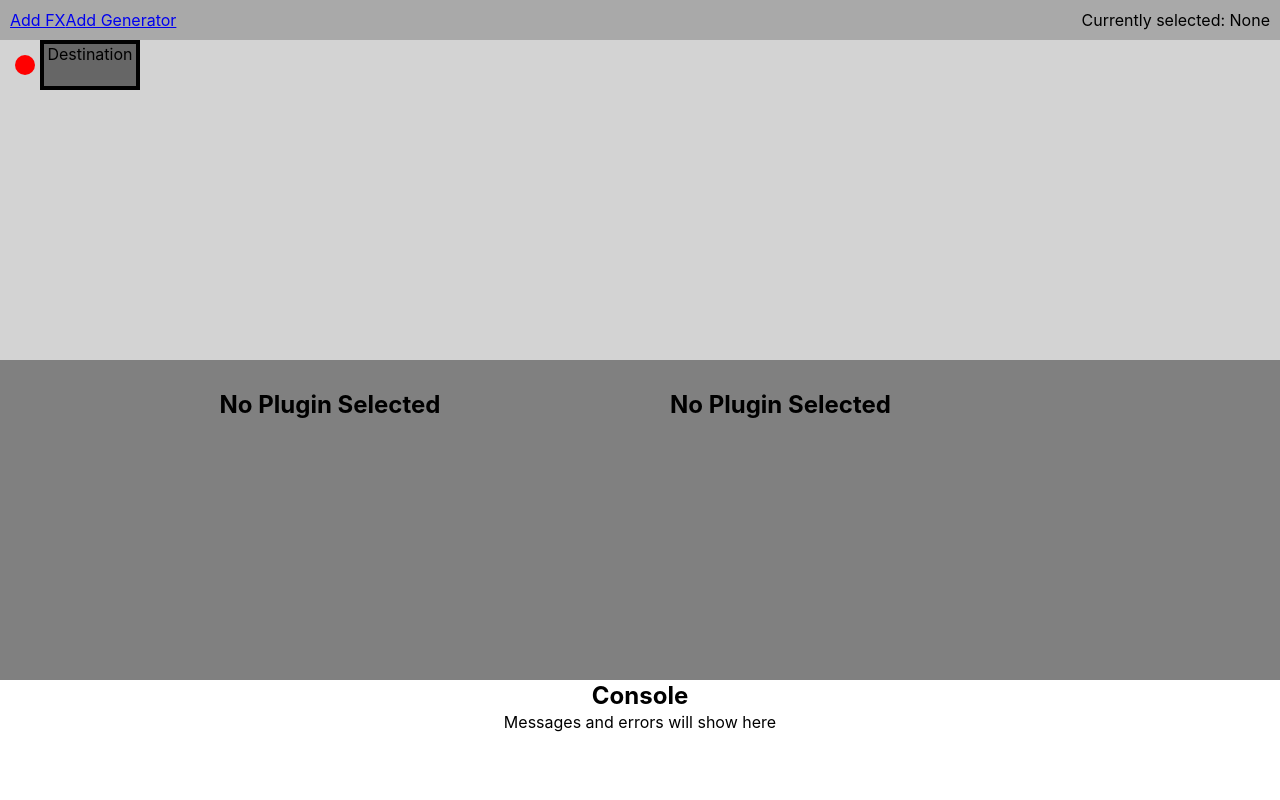
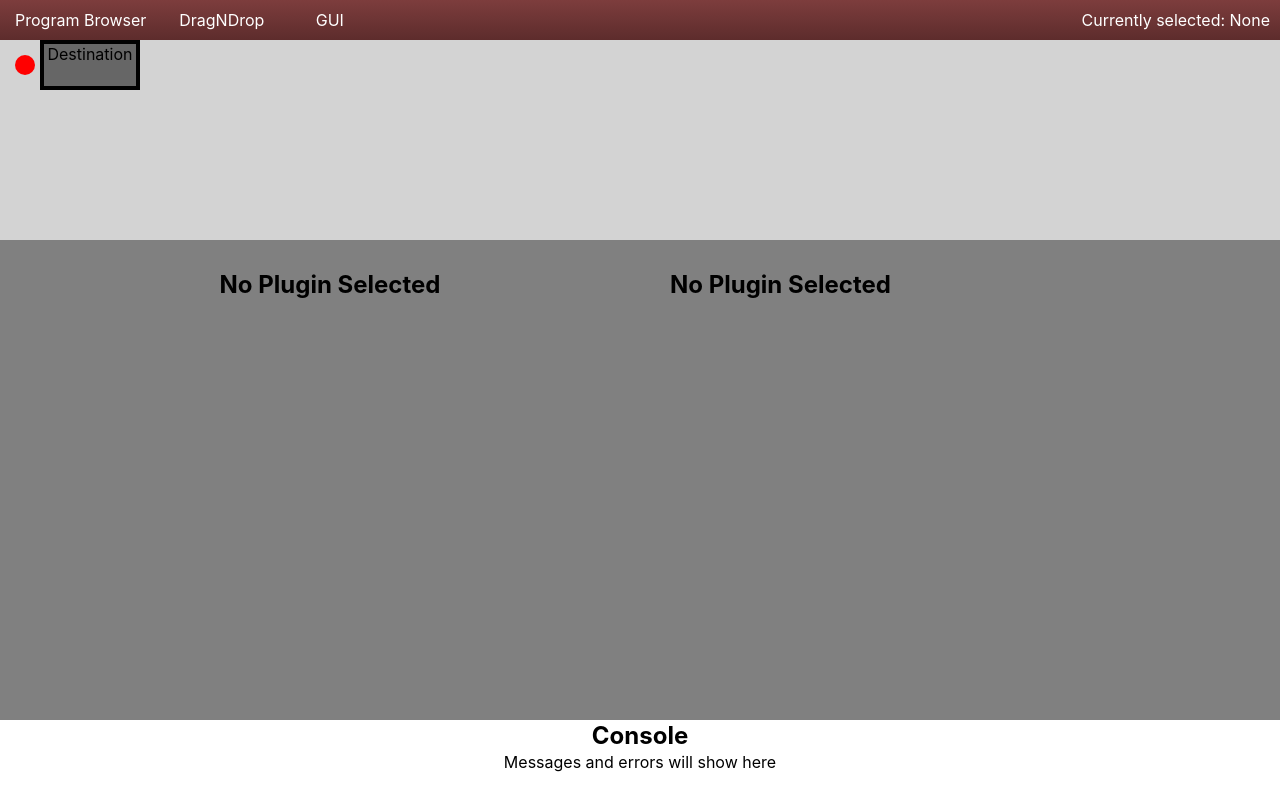
Before and after one commit to smwllyms/program-browser-v2, a React (Create React App) app: page / in a window 1280 px wide. Built offline with nearby package versions, Linux system fonts and the light colour scheme.

Commit message:
Updated GUI a lil
Includes adding labels
Working on deleting Guis

```diff
--- a/src/App.js
+++ b/src/App.js
@@ -95,14 +95,14 @@ function App() {
 
           if (!userCode.error)
           {
-            gNode.port.postMessage({
+              gNode.port.postMessage({
               type: "updateCode",
               data: {
                 codeData: JSON.stringify(userCode)
               }
             });
             gNode.port.onmessage = msg=>{
-              if (msg.type === "error")
+              if (msg.data.type === "error")
               {
                 setConsoleData("[" + g.id +  " ] Runtime error: " + userCode.data)
               }
@@ -120,14 +120,14 @@ function App() {
 
           if (!userCode.error)
           {
-            gNode.port.postMessage({
+              gNode.port.postMessage({
               type: "updateParameters",
               data: {
                 parameterData: JSON.stringify(g.parameters)
               }
             });
             gNode.port.onmessage = msg=>{
-              if (msg.type === "error")
+              if (msg.data.type === "error")
               {
                 setConsoleData("[" + g.id +  " ] Runtime error: " + userCode.data)
               }
@@ -201,7 +201,6 @@ function App() {
       }
       if (shouldBuild)
       {
-        console.log("should build")
         buildRoutesFuncRef.current();
       }
     }
@@ -253,8 +252,74 @@ function App() {
     setPluginList([...pluginList, newGeneratorPlugin()])
   }
 
+
+
   // For component convenience
   const selectedPlugin = pluginList.find(plugin=>plugin.id===selected);
+
+
+  // New GUI Parameter
+  function addGUIParameter(type)
+  {
+    console.log(selected)
+    if (selected !== "-1")
+    {
+
+      const plugin = selectedPlugin;
+      // console.log(selected)
+      // console.log(selectedPlugin)
+      let childParam = null;
+      let childGUI = null;
+
+      let pNum = plugin.gui.view.children.length;
+
+      switch (type)
+      {
+        case "label":
+          childGUI = {
+            id: v4().toString(),
+            type: "label",
+            position: {
+              x: 50, y: 50
+            },
+            width: 200,
+            text:"Change me!"
+          }
+          break;
+        default:
+          childParam = {
+            type: "decimal",
+            tag: "param"+pNum,
+            value: 0.75,
+            granularity: 0,
+            default: 0.75,
+            min: -1,
+            max: 1
+          }
+          childGUI = {
+            id: v4().toString(),
+            type: "slider",
+            tag: "param"+pNum,
+            position: {
+              x: 50, y: 50
+            },
+            width: 200,
+          }
+          break;
+      }
+
+      plugin.gui.view.children.push(childGUI);
+      if (childParam != null)
+        plugin.parameters.push(childParam);
+
+      updatePlugin(plugin, "gui")
+    }
+  }
+
+  function deleteGUIParameter() {
+    // selectedPlugin.gui.view.children = selectedPlugin.gui.view.children.filter(c => c.id !== lastModifiedGUIId);
+    updatePlugin(selectedPlugin, "gui")
+  }
 
   function updatedSelectedCode(code)
   {
@@ -269,7 +334,7 @@ function App() {
   function updatePlugin(plug, directive)
   {
     const plugin = pluginList.find(p=>p.id===plug.id);
-    console.log(directive)
+    // console.log(directive)
     if (directive !== "metadata")
     {
       const newDate = new Date();
@@ -289,6 +354,7 @@ function App() {
 
     setRoutes(_routes);
   }
+
   function removeRoute(source, destination)
   {
     const _routes = {...routes};
@@ -302,12 +368,19 @@ function App() {
     setRoutes(_routes);
   }
 
+  function sampleFXProgram() {
+    selectedPlugin.gui = defaultGUI();
+    updatedSelectedCode(sampleFXProgramCode())
+  }
+
   return (
     <div className="App">
       <Header
         addNewFXPlugin={addNewFXPlugin}
         addNewGeneratorPlugin={addNewGeneratorPlugin}
-        selectedPlugin={selectedPlugin}/>
+        addGUIParameter={addGUIParameter}
+        selectedPlugin={selectedPlugin}
+        deleteGUIParameter={deleteGUIParameter}/>
       <DragNDrop
         selected={selected}
         selectPlugin={select}
@@ -319,7 +392,8 @@ function App() {
       <Editor
         selectedPlugin={selectedPlugin}
         updatePlugin={updatePlugin}
-        updateCode={updatedSelectedCode}/>
+        updateCode={updatedSelectedCode}
+        sampleFXProgram={sampleFXProgram}/>
       <Console
         text={consoleData} />
     </div>
@@ -378,7 +452,7 @@ function newFXPlugin()
         max: 1
       }
     ],
-    gui: defaultGUI()
+    gui: emptyGUI()
   }
 }
 function newGeneratorPlugin()
@@ -414,6 +488,22 @@ function destination()
   }
 }
 
+function emptyGUI()
+{
+  return {
+    view: {
+      type: "view",
+      position: {
+        x: 0, y: 0
+      },
+      width: 400,
+      height: 200,
+      background: "#ffffff",
+      children: []
+    }
+  }
+}
+
 function defaultGUI()
 {
   return {
@@ -427,16 +517,58 @@ function defaultGUI()
       background: "#ffffff",
       children: [
         {
+          id: v4().toString(),
           type: "slider",
           tag: "lfo-rate",
           position: {
             x: 50, y: 50
           },
           width: 200,
+        },
+        {
+          id: v4().toString(),
+          type: "label",
+          position: {
+            x: 50, y: 70
+          },
+          width: 200,
+          text:"A label for lfo-rate"
         }
       ]
     }
   }
 }
 
+function sampleFXProgramCode()
+{
+    return `\
+int num = 1;\n\
+float half(float val)\n\
+{\n\
+    return val / 2.0;\n\
+}\n\
+// Main processing function\n\
+void processAudio(float **inputs, float **outputs)\n\
+{\n\
+    // Number of Inputs\n\
+    for (int i = 0; i < inputs.length; i++)\n\
+    {\n\
+        float[] input = inputs[i];\n\
+        float[] output = outputs[i];\n\
+        // Number of channels\n\
+        for (int j = 0; j < input.length; j++)\n\
+        {\n\
+            // Play with samples here!\n\
+            int len = input[j].length;\n\
+            for (int k = 0; k < len; k++)\n\
+            {\n\
+                output[j][k] = half(input[j][k]) * Math.sin(num * parameters["lfo-rate"] / 10000);\n\
+                num++;\n
+            }\n\
+        }\n\
+    }\n\
+}\n
+    `;
+}
+
 export default App;
--- a/src/components/classes/GUIEditor/GUIPreview/GUIPreview.css
+++ b/src/components/classes/GUIEditor/GUIPreview/GUIPreview.css
@@ -1,4 +1,9 @@
 .gui-preview
 {
+    margin-top:20px;
     position: relative;
 }
+.gui-preview > div {
+    box-shadow: 2px 2px 2px rgb(143, 99, 99);
+
+}
--- a/src/components/view/DragNDrop/DragNDrop.css
+++ b/src/components/view/DragNDrop/DragNDrop.css
@@ -2,7 +2,7 @@
 {
     position:relative;
     width: 100%;
-    height: 40vh;
+    height: 25vh;
     background-color: lightgrey;
 }
 .drag-n-drop
--- a/src/components/view/Editor/Editor.css
+++ b/src/components/view/Editor/Editor.css
@@ -1,7 +1,7 @@
 .editor
 {
     width: 100%;
-    height: 40vh;
+    height: 60vh;
     background-color: grey;
     display: flex;
     flex-direction: row;
--- a/src/components/view/Editor/Editor.js
+++ b/src/components/view/Editor/Editor.js
@@ -16,7 +16,8 @@ export default function Editor(props)
             <CodeEditor
                 selectedPlugin={props.selectedPlugin}
                 updateCode={updateCode}
-                updatePlugin={props.updatePlugin}/>
+                updatePlugin={props.updatePlugin}
+                sampleFXProgram={props.sampleFXProgram}/>
             <GUIEditor
                 selectedPlugin={props.selectedPlugin}
                 updatePlugin={props.updatePlugin}/>
--- a/src/components/view/Header/Header.css
+++ b/src/components/view/Header/Header.css
@@ -1,9 +1,100 @@
 .header
 {
     width: 100%;
-    padding: 10px;
     box-sizing: border-box;
 
-    background-color: darkgray;
+    /* background-color: darkgray; */
+    background: linear-gradient(to bottom, rgb(125, 61, 61), rgb(93, 44, 44));
     height: 40px;
+    display: flex;
+    align-items: center;
+    justify-content: space-between;
 }
+.header > div {
+    display: inline-flex;
+    flex-direction: row;
+    height: 100%;
+}
+.header-menu {
+    text-decoration: none;
+    list-style: none;
+    padding:0px;
+    margin:0px;
+    margin-left: 10px;
+    height:100%;
+    max-height:1000px;
+    z-index: 5;
+}
+.header-menu > li {
+    display: flex;
+    justify-content: center;
+    align-items: center;
+    padding: 0px 5px;
+    height:100%;
+    visibility: hidden;
+    background-color: #aaa;
+    vertical-align: middle;
+    box-shadow: 2px 2px 2px rgb(182, 170, 170);
+    background: linear-gradient(to bottom, rgb(246, 222, 222), rgb(227, 210, 210));
+}
+.header-menu > li:first-child {
+    color:white;
+    visibility: visible;
+    background: linear-gradient(to bottom, rgb(125, 61, 61), rgb(93, 44, 44));
+    box-shadow: none;
+}
+.header-menu:hover > li {
+    visibility: visible;
+}
+
+.subheader-menu {
+    text-decoration: none;
+    list-style: none;
+    padding: 0px 5px;
+    padding:0px;
+    margin:0px;
+    margin-left: 10px;
+    height:100%;
+    max-height:1000px;
+    z-index: 5;
+    position: relative;
+}
+.subheader-menu > li {
+    height:100%;
+    visibility: hidden;
+    vertical-align: middle;
+    position: relative;
+    left: 100%;
+    top:-100%;
+    display: flex;
+    align-items: center;
+    justify-content: center;
+    padding: 0px 5px;
+    box-shadow: 2px 2px 2px rgb(182, 170, 170);
+    background: linear-gradient(to bottom, rgb(246, 222, 222), rgb(227, 210, 210));
+    border-left: 2px solid rgb(216, 194, 194);
+}
+.subheader-menu > li:first-child {
+    visibility: inherit;
+    left: 0px;
+    top:0px;
+    box-shadow: none;
+    background: inherit;
+    border:none;
+}
+.subheader-menu:hover > li {
+    visibility: visible;
+}
+
+.header-menu a {
+    color:inherit;
+    text-decoration: none;
+}
+
+.selected {
+    display: flex;
+    align-items: center;
+    justify-content: center;
+    color:white;
+    margin-right: 10px;
+}
--- a/src/components/view/Header/Header.js
+++ b/src/components/view/Header/Header.js
@@ -7,11 +7,28 @@ export default function Header(props)
     return (
         <div className="header">
             <div style={{float:"left"}}>
-                <a href="#newfx" onClick={props.addNewFXPlugin}>Add FX</a>
-                <a href="#new-generator" onClick={props.addNewGeneratorPlugin}>Add Generator</a>
+                <ul className="header-menu">
+                    <li>Program Browser</li>
+                </ul>
+                <ul className="header-menu">
+                    <li>DragNDrop</li>
+                    <li><a href="#newfx" onClick={props.addNewFXPlugin}>Add FX</a></li>
+                    <li><a href="#new-generator" onClick={props.addNewGeneratorPlugin}>Add Generator</a></li>
+                </ul>
+                <ul className="header-menu">
+                    <li>GUI</li>
+                    <li className="submenu-parent">
+                        <ul className="subheader-menu">
+                            <li>Add...</li>
+                            <li><a href="#addGUIComponent" onClick={()=>props.addGUIParameter("slider")}>Slider</a></li>
+                            <li><a href="#addGUIComponent" onClick={()=>props.addGUIParameter("label")}>Label</a></li>
+                        </ul>
+                    </li>
+                    <li><a href="#new-generator" onClick={props.deleteGUIParameter}>Delete</a></li>
+                </ul>
             </div>
             <div style={{float:"right"}}>
-                <span>Currently selected: {name}</span>
+                <span className="selected">Currently selected: {name}</span>
             </div>
 
         </div>
--- a/src/util/audio-processor.js
+++ b/src/util/audio-processor.js
@@ -25,7 +25,6 @@ class MyAudioProcessor extends AudioWorkletProcessor {
         }
         else if (type === "setBypass")
         {
-          console.log(data)
           this.isBypassed = data;
         }
         else if (type === "updateMix")
@@ -33,6 +32,7 @@ class MyAudioProcessor extends AudioWorkletProcessor {
           this.mix = data;
         }
       };
+
     }
 
     updateParameters(parameterData) {
@@ -41,7 +41,8 @@ class MyAudioProcessor extends AudioWorkletProcessor {
 
       for (const param of parameterData)
       {
-        this.parameters[param.tag] = param.value;
+        let scale = param.max - param.min;
+        this.parameters[param.tag] = param.value * scale - param.min;
       }
 
     }
```
Also changed, not shown: src/components/classes/CodeEditor/CodeEditor.js (+3 -33 lines), src/components/classes/GUIEditor/GUIEditor.js (+4 -4 lines), src/components/classes/GUIEditor/GUIPreview/GUIPreview.js (+54 -17 lines).
